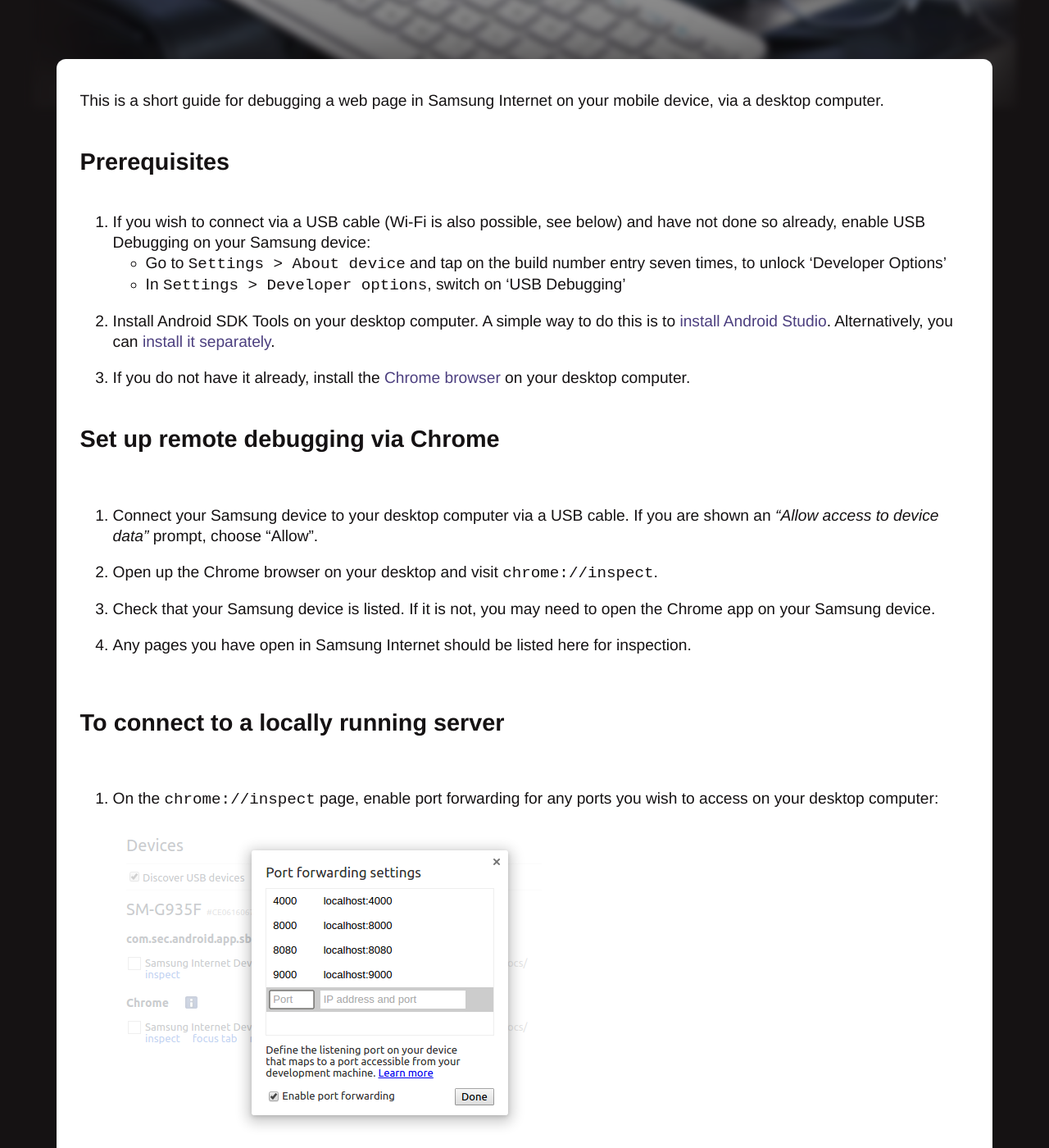
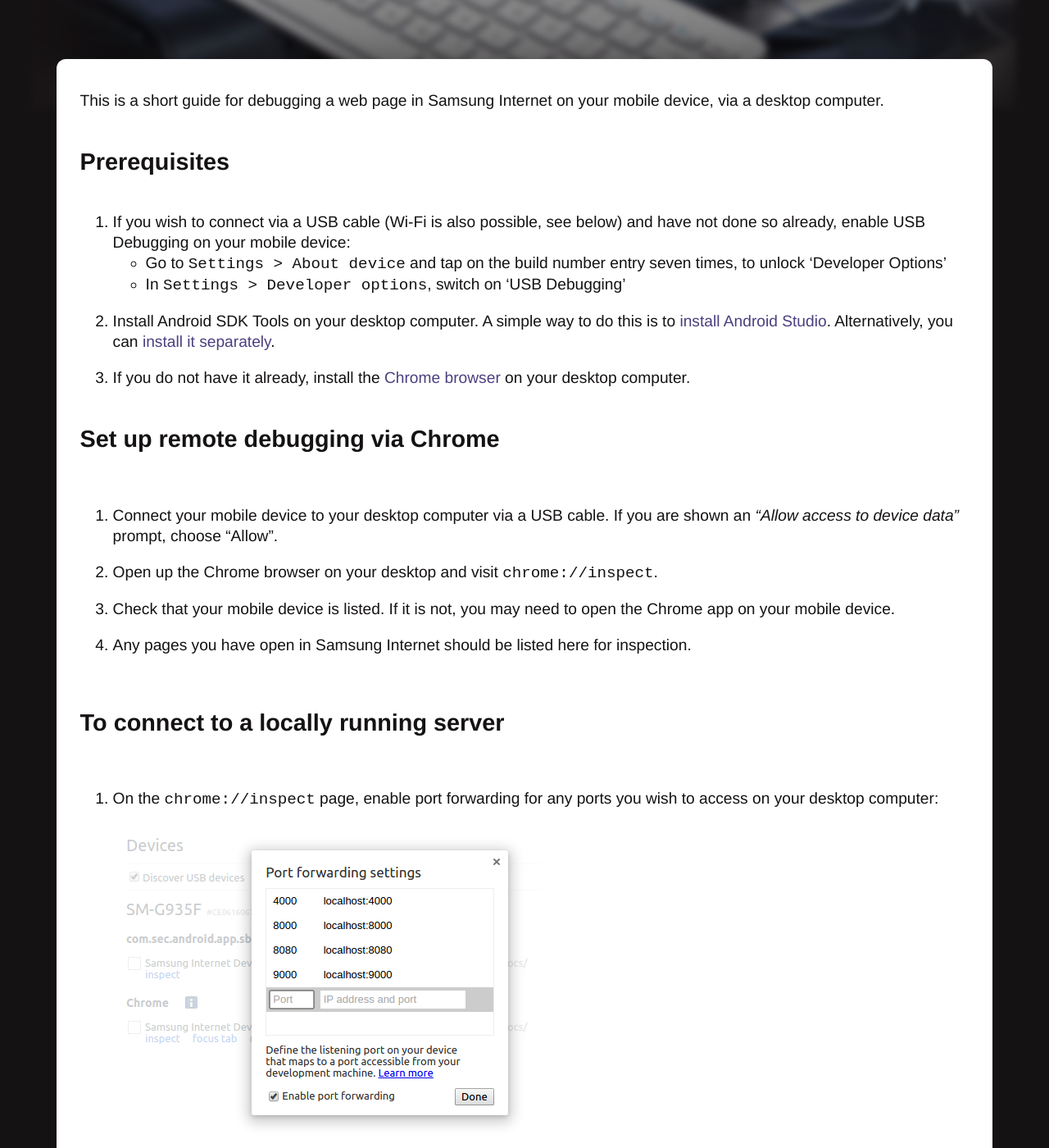
Before and after one commit to SamsungInternet/homepage-archive, a Jekyll site: the page built from docs/remote-debugging.md, in a window 1280 px wide and 1400 px high, scrolled down 219 px. Shown: the whole window at 82% size. Built offline with Jekyll 4.4.1, drawn with Linux system fonts in a browser that asks for light colours; some of the changed text lies outside the part shown.

Commit message:
s/Samsung device/mobile device/

```diff
--- a/docs/remote-debugging.md
+++ b/docs/remote-debugging.md
@@ -11,7 +11,7 @@
 ## Prerequisites
 
 1. If you wish to connect via a USB cable (Wi-Fi is also possible, see below) and have not done so
-already, enable USB Debugging on your Samsung device:
+already, enable USB Debugging on your mobile device:
   * Go to `Settings > About device` and tap on the build number entry seven times, to unlock 'Developer Options'
   * In `Settings > Developer options`, switch on 'USB Debugging'
 
@@ -22,13 +22,13 @@
 
 ## Set up remote debugging via Chrome
 
-1. Connect your Samsung device to your desktop computer via a USB cable. If you are shown an
+1. Connect your mobile device to your desktop computer via a USB cable. If you are shown an
 *"Allow access to device data"* prompt, choose "Allow".
 
 1. Open up the Chrome browser on your desktop and visit `chrome://inspect`.
 
-1. Check that your Samsung device is listed. If it is not, you
-may need to open the Chrome app on your Samsung device.
+1. Check that your mobile device is listed. If it is not, you
+may need to open the Chrome app on your mobile device.
 
 1. Any pages you have open in Samsung Internet should be listed here for inspection.
 
@@ -38,7 +38,7 @@
 
     ![Port forwarding](/images/docs/port-fowarding.png)
 
-1. Open Samsung Internet on your Samsung device and visit your local site via `127.0.0.1:` followed by
+1. Open Samsung Internet on your mobile device and visit your local site via `127.0.0.1:` followed by
 the port number. For example, `127.0.0.1:4000`.
 
 ## Inspect
```
